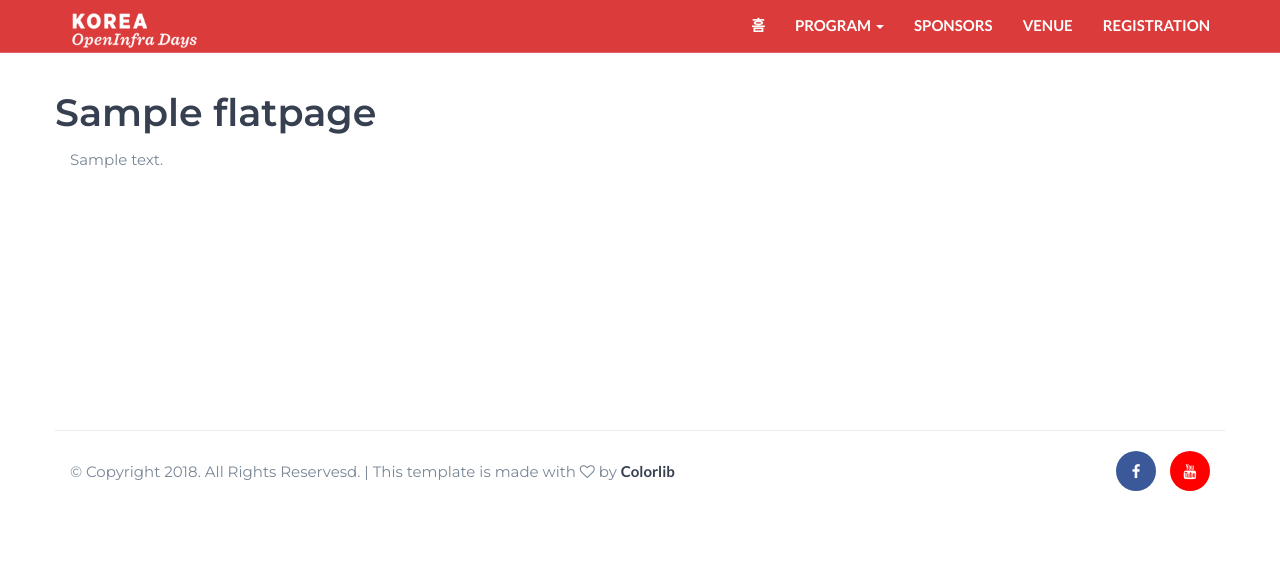
After one commit to openstack-kr/openinfradays-2018, a Django app: template openinfradays/templates/flatpages/default.html in a window 1280 px wide. The commit adds this page. Shown: the top 571 px of the page. Run offline with Django 3.2, Linux system fonts and the light colour scheme; the template is opened without the code that fills it: most values are stand-ins (such as "Sample title", 1, 10 or a date in 2020); data that the repository does not hold is empty; parts of the project's set-up code (start-up, migrations or seed data) failed here and were passed over; some libraries are stand-ins or nearby versions.

Commit message:
플랫페이지 지원

```diff
--- a/openinfradays/models.py
+++ b/openinfradays/models.py
@@ -18,6 +18,7 @@ class ProgramCategory(models.Model):
 
     def __str__(self):
         return self.name
+
 
 class Room(models.Model):
     name = models.CharField(max_length=100)
--- a/openinfradays/settings/settings_dv.py
+++ b/openinfradays/settings/settings_dv.py
@@ -54,6 +54,7 @@ MIDDLEWARE = [
     'django.contrib.auth.middleware.AuthenticationMiddleware',
     'django.contrib.messages.middleware.MessageMiddleware',
     'django.middleware.clickjacking.XFrameOptionsMiddleware',
+    'django.contrib.flatpages.middleware.FlatpageFallbackMiddleware',
 ]
 
 ROOT_URLCONF = 'openinfradays.urls'
--- a/openinfradays/static/css/style.css
+++ b/openinfradays/static/css/style.css
@@ -1195,6 +1195,14 @@ input[type="text"]:focus, input[type="email"]:focus, input[type="password"]:focu
     font-size: 11pt; !important;
 }
 
+.program-list-title {
+    font-size: 17px;
+}
+
+.category-title {
+    padding-top: 15px;
+}
+
 @-webkit-keyframes preloader {
 	from { -webkit-transform: rotate(0deg); transform: rotate(0deg);}
 	to { -webkit-transform: rotate(360deg); transform: rotate(360deg);}
--- a/openinfradays/templates/base.html
+++ b/openinfradays/templates/base.html
@@ -101,7 +101,7 @@
 					<div class="col-md-6">
 						<div class="footer-logo">
 							<a class="logo" href="index.html">
-								<img src="static/img/logo.png" alt="logo">
+								<img src="{% static "img/logo.png" %}" alt="logo">
 							</a>
 						</div>
 					</div>
@@ -145,9 +145,9 @@
 
 
 		<!-- jQuery Plugins -->
-		<script type="text/javascript" src="static/js/jquery.min.js"></script>
-		<script type="text/javascript" src="static/js/bootstrap.min.js"></script>
-		<script type="text/javascript" src="static/js/main.js"></script>
+		<script type="text/javascript" src="{% static "js/jquery.min.js" %}"></script>
+		<script type="text/javascript" src="{% static "js/bootstrap.min.js" %}"></script>
+		<script type="text/javascript" src="{% static "js/main.js" %}"></script>
 
 	</body>
 </html>
--- /dev/null
+++ b/openinfradays/templates/flatpages/default.html
@@ -0,0 +1,12 @@
+{%  extends "base.html" %}
+
+{% block content %}
+    <div class="hero-area section">
+        <div class="container">
+            <div class="row">
+                <h1>{{ flatpage.title }}</h1>
+            </div>
+            {{ flatpage.content }}
+        </div>
+    </div>
+{% endblock %}
--- a/openinfradays/translation.py
+++ b/openinfradays/translation.py
@@ -1,4 +1,5 @@
 from modeltranslation.translator import translator, TranslationOptions
+from django.contrib.flatpages.models import FlatPage
 from .models import Program, Speaker, ProgramCategory, ProgramDate, \
     ProgramTime, Room
 
@@ -31,3 +32,8 @@ translator.register(ProgramTime, ProgramTimeTranslationOptions)
 class RoomTranslationOptions(TranslationOptions):
     fields = ()
 translator.register(Room, RoomTranslationOptions)
+
+
+class FlatPageTranslationOptions(TranslationOptions):
+    fields = ('title', 'content',)
+translator.register(FlatPage, FlatPageTranslationOptions)
--- a/openinfradays/urls.py
+++ b/openinfradays/urls.py
@@ -15,6 +15,7 @@ Including another URLconf
 """
 from django.conf.urls import include, url
 from django.contrib import admin
+from django.contrib.flatpages import views
 from django.urls import path
 
 from .views import index, ProgramList, schedule_page
@@ -26,4 +27,8 @@ urlpatterns = [
     url(r'^programs', ProgramList.as_view()),
     url(r'^schedule', schedule_page),
     path('admin/', admin.site.urls),
+
+    # For flatpages
+    url(r'^pages/', include('django.contrib.flatpages.urls')),
+    url(r'^(?P<url>.*/)$', views.flatpage, name='flatpage'),
 ]
```
Also changed, not shown: openinfradays/admin.py (+19 -0 lines), openinfradays/templates/program.html (+6 -6 lines).
